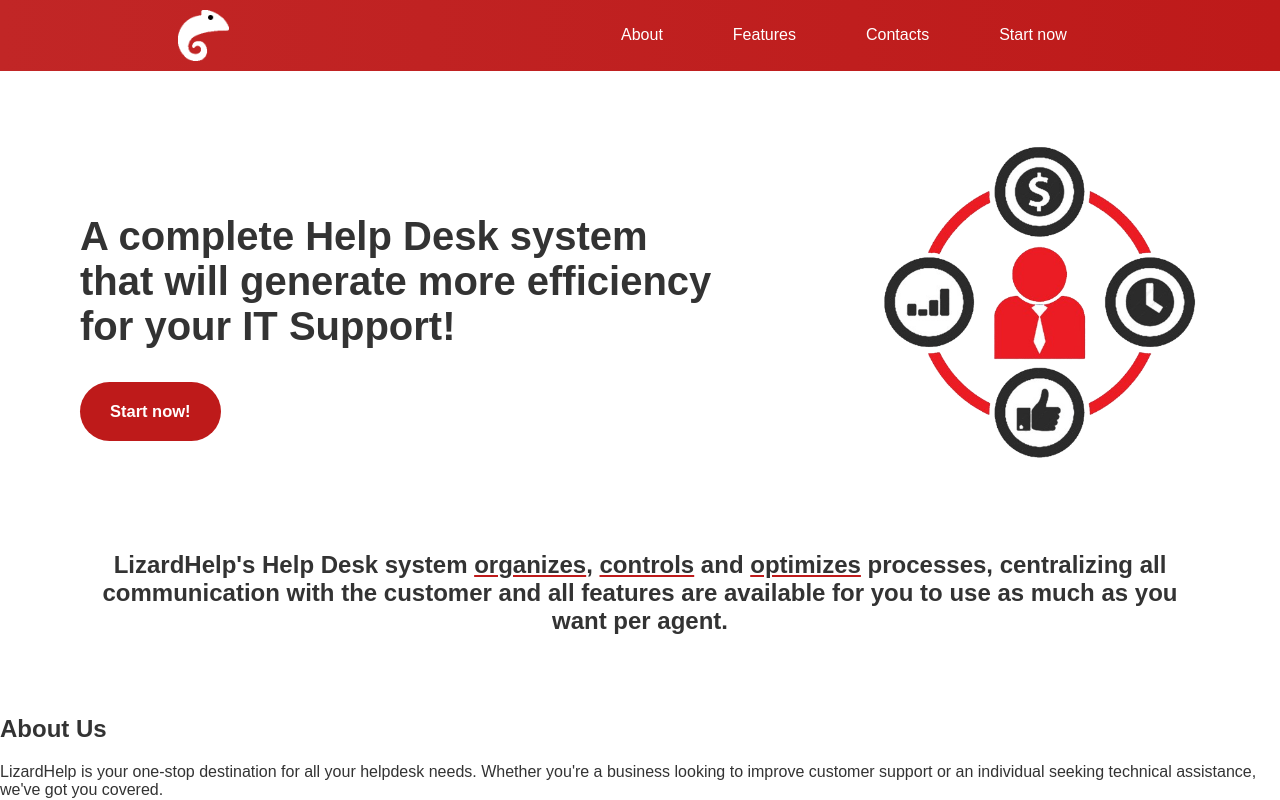
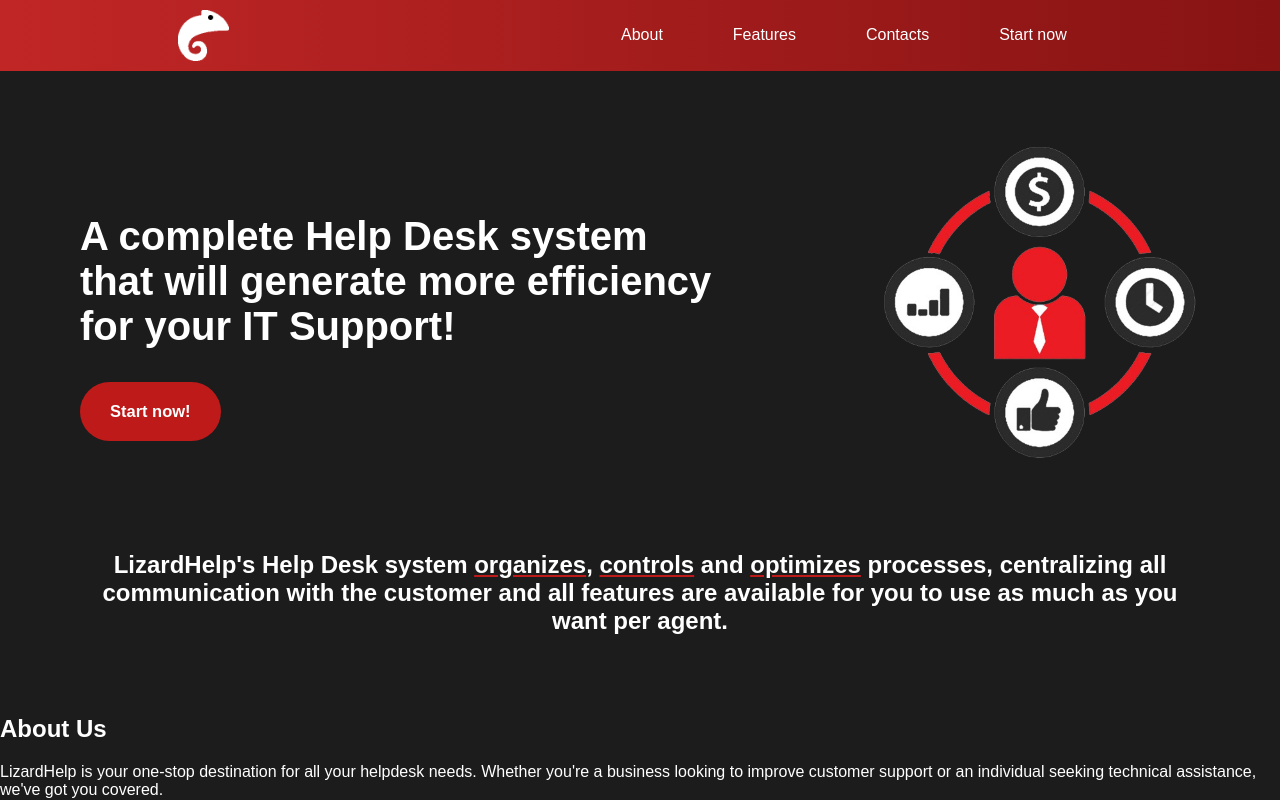
Before and after one commit to MrCoffeeOri/Lizard-Help, a React (Vite) app: page / in a window 1280 px wide. Shown: the top 800 px of the page. Built offline with nearby package versions, Linux system fonts and the light colour scheme.

Commit message:
novo estilo

```diff
--- a/src/LandingPage.tsx
+++ b/src/LandingPage.tsx
@@ -1,11 +1,5 @@
 import React from 'react'
 import './css/landingPage.css'
-
-window.addEventListener("wheel", e => {
-  if(e.deltaY > 0) {
-    return
-  }
-})
 
 export default () => {
   return (
--- a/src/css/landingPage.css
+++ b/src/css/landingPage.css
@@ -1,3 +1,5 @@
+@import url(settings.css);
+
 @keyframes Float {
     from { transform: translateY(-10px); }
     to { transform: translateY(10px); }
@@ -12,15 +14,19 @@
     box-sizing: border-box;
     margin: 0;
     padding: 0;
-    color: #333333;
+    color: white;
+    background-color: #1c1c1c;
 }
 
 header {
-    background: linear-gradient(to right, #c12626, #be1a1a);
+    background: linear-gradient(to right, var(--red-main), var(--red-main-darker));
     padding: 10px 0;
     display: flex;
     justify-content: space-around;
     align-items: center;
+    position: sticky;
+    top: 0;
+    z-index: 1;
     & > div > a {
         text-decoration: none;
         margin: 0 35px;
@@ -64,7 +70,7 @@
             outline: none;
             border: none;
             color: white;
-            background-color: #be1a1a;
+            background-color: var(--red-others);
             padding: 20px 30px;
             border-radius: 4rem;
             transition: 150ms;
@@ -77,5 +83,5 @@
 }
 
 .marked {
-    text-decoration: #be1a1a solid underline;
+    text-decoration: var(--red-others) solid underline;
 }
--- /dev/null
+++ b/src/css/settings.css
@@ -0,0 +1,5 @@
+:root {
+    --red-main: #c12626;
+    --red-main-darker: #871313;
+    --red-others: #be1a1a;
+}
```
